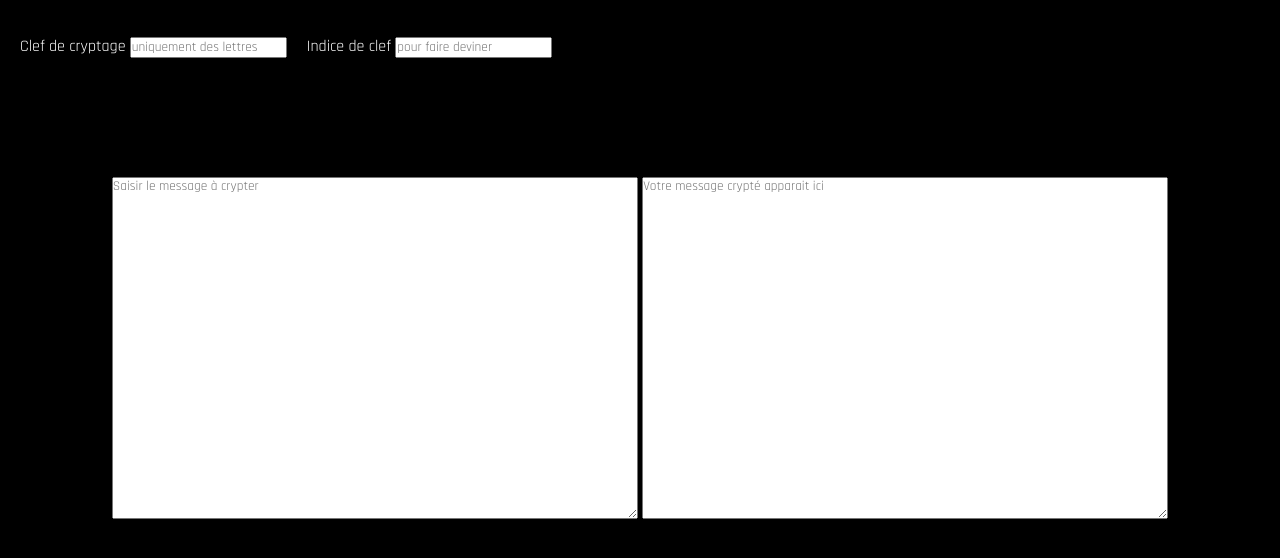
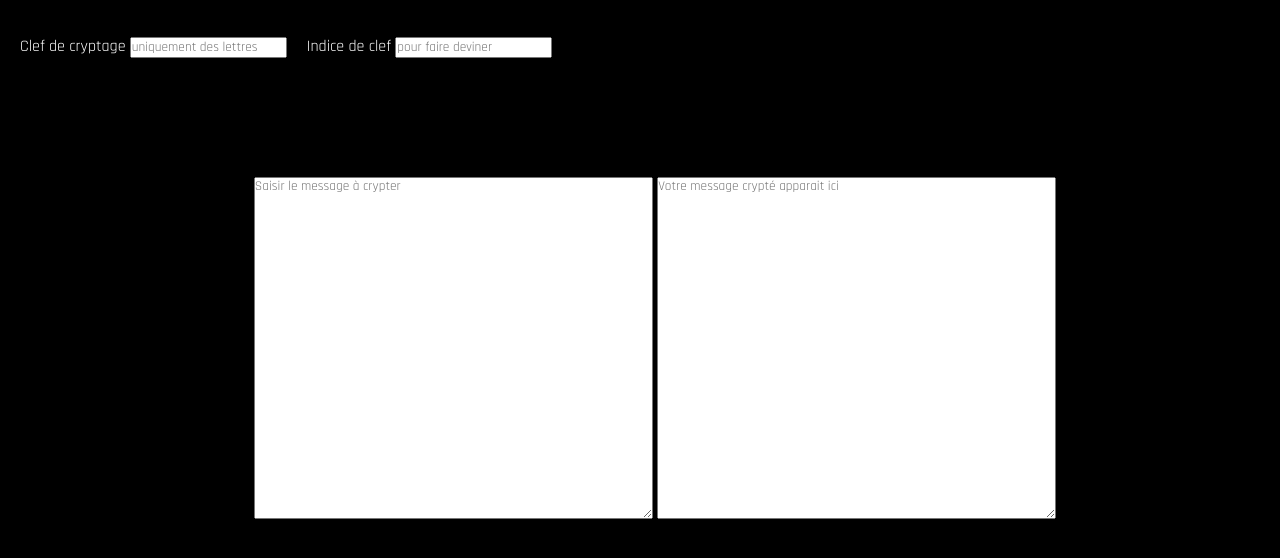
Before and after one commit to GregoireKarydes/Shadow-Messenger, a plain HTML site: page send/send.html in a window 1280 px wide. Shown: the part 164-722 px from the top of the page. Drawn offline with Linux system fonts and the light colour scheme.

Commit message:
Add files via upload

```diff
--- a/receive/receive.css
+++ b/receive/receive.css
@@ -30,6 +30,7 @@ body {
     flex-direction: row;
     justify-content: space-around;
     margin-top: 200px;
+    margin-left: 15px;
 }
 
 #key {
--- a/send/send.css
+++ b/send/send.css
@@ -32,6 +32,7 @@ body {
     margin-top: 200px;
     width: 100%;
     height: 100vh;
+    margin-left: 15px;
 }
 
 #key {
--- a/send/send.html
+++ b/send/send.html
@@ -30,8 +30,8 @@
 
         <div>
             <form name="formulaire">
-            <textarea name="messageNormal" id="messageNormal" cols="80" rows="20" placeholder="Saisir le message à crypter"></textarea>
-            <textarea name="messageCrypted" id="messageCrypted" cols="80" rows="20" placeholder="Votre message crypté apparait ici"></textarea>
+            <textarea name="messageNormal" id="messageNormal" cols="60" rows="20" placeholder="Saisir le message à crypter"></textarea>
+            <textarea name="messageCrypted" id="messageCrypted" cols="60" rows="20" placeholder="Votre message crypté apparait ici"></textarea>
             <input id="crypterBtn" type="button" onclick="crypterMonTxt()" value="Crypter" >
             </form>
         </div>
```
Also changed, not shown: receive/receive.html (+2 -2 lines).
